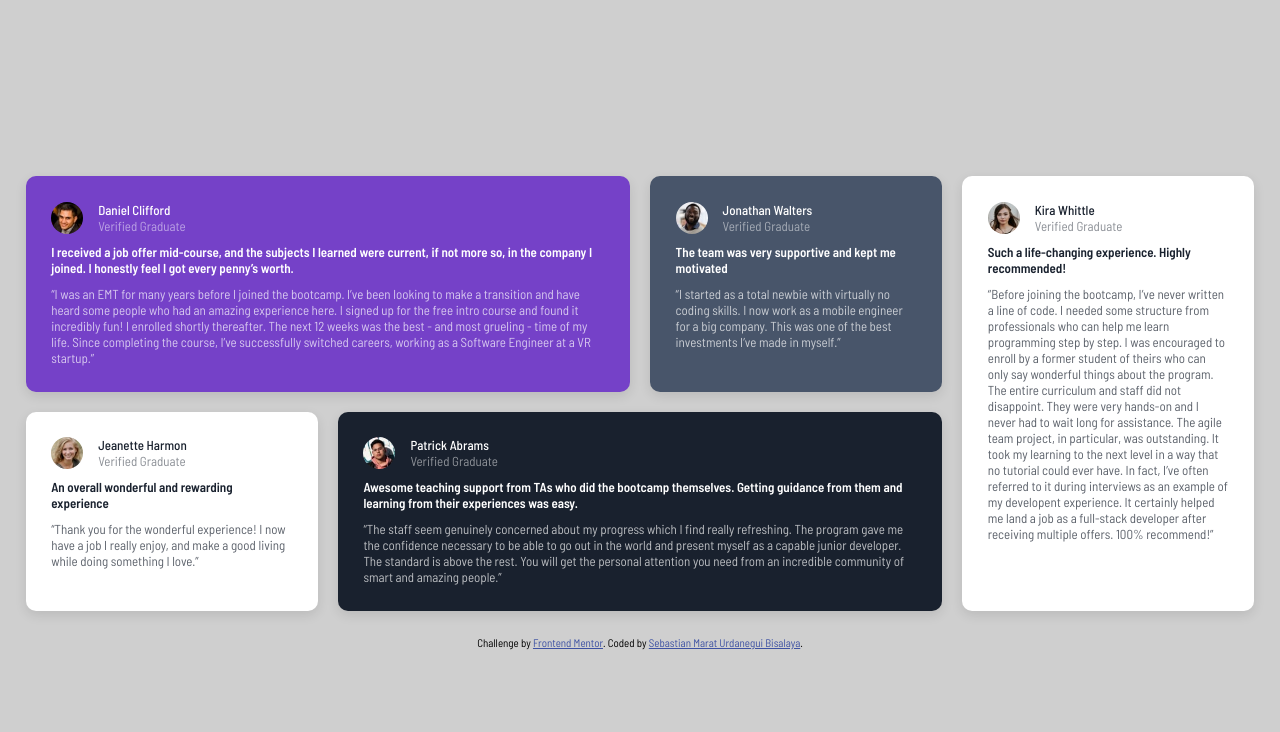
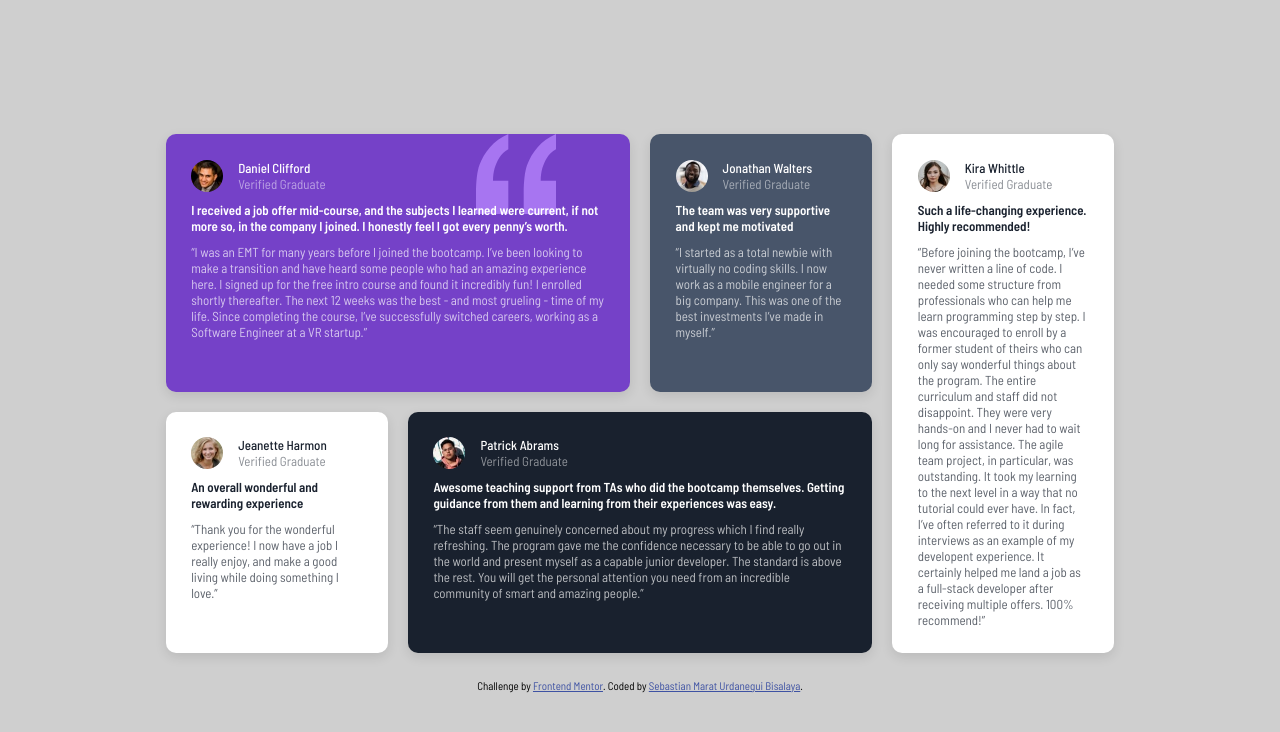
Before and after one commit to SebastianUrdaneguiBisalaya/2-activity-grid-sprint-1, a plain HTML site: page index.html in a window 1280 px wide. Drawn offline with Linux system fonts and the light colour scheme.

Commit message:
fixed: The icon behind the title of first card

```diff
--- a/index.html
+++ b/index.html
@@ -21,6 +21,11 @@
   <body>
     <div class="testimonial">
       <div class="testimonial_card testimonial_daniel">
+        <img
+          class="testimonial_card-icon-quote"
+          src="./images/bg-pattern-quotation.svg"
+          alt="Icon quotation"
+        />
         <div class="testimonial_profile">
           <img
             class="testimonial_img"
--- a/style.css
+++ b/style.css
@@ -16,7 +16,7 @@
     --fontweight-600: 600;
     --fontweight-500: 500;
 
-    --max-width: 1440px;
+    --max-width: 1000px;
 
     --opacity-50: 50%;
     --opacity-70: 70%;
@@ -67,6 +67,16 @@ img {
     border-radius: 10px;
     box-shadow: 0px 4px 12px rgba(0,0,0,0.1);
     transition: transform 0.5s ease-in-out;
+    position: relative;
+}
+
+.testimonial_card-icon-quote {
+    position: absolute;
+    top: 0px;
+    right: 16%;
+    width: 80px;
+    height: 80px;
+    z-index: 1;
 }
 
 .testimonial_card:hover {
@@ -75,7 +85,13 @@ img {
 
 .testimonial_daniel {
     background-color: var(--color-violet);
+    position: relative;
 }
+
+.testimonial_daniel .testimonial_title{
+    z-index: 2;
+}
+
 .testimonial_jonathan {
     background-color: var(--color-dark-grayish-blue);
 }
@@ -91,6 +107,7 @@ img {
 
 .testimonial_profile {
     display: flex;
+    width: 100%;
     flex-direction: row;
 }
 
```
